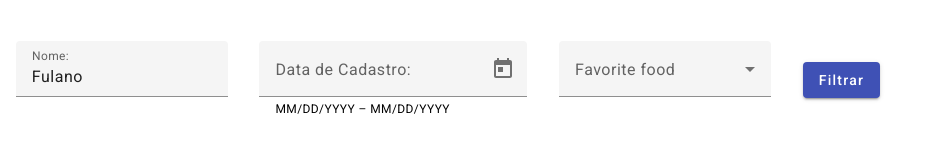
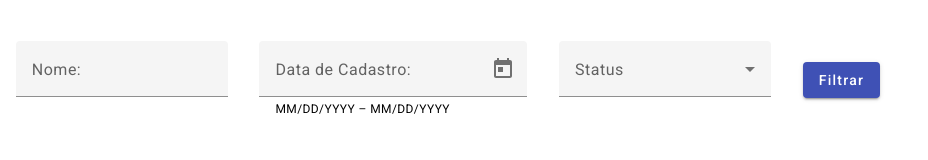
Before and after one commit to adrianomisina/Projeto-Filtro-de-Lista-de-Usu-rios---Angular, an Angular app: page / in a window 1280 px wide. Shown: the top 160 px of the page, without its empty margins (0-928 px from the left). Built offline with nearby package versions, Linux system fonts and the light colour scheme.

Commit message:
Armazenamento dos Valores dos Filtros

```diff
--- a/src/app/components/filter/filter.component.html
+++ b/src/app/components/filter/filter.component.html
@@ -3,7 +3,7 @@
     <div class="form__name">
       <mat-form-field class="example-full-width">
         <mat-label>Nome: </mat-label>
-        <input matInput placeholder="Ex. Fulano da Silva" value="Fulano">
+        <input matInput placeholder="Ex. Fulano da Silva" name="name" [(ngModel)]="filterOptions.name">
       </mat-form-field>
     </div>
 
@@ -11,8 +11,8 @@
       <mat-form-field>
         <mat-label>Data de Cadastro: </mat-label>
         <mat-date-range-input [rangePicker]="picker">
-          <input matStartDate placeholder="Start date">
-          <input matEndDate placeholder="End date">
+          <input matStartDate placeholder="Start date" name="startDate"[(ngModel)]="filterOptions.startDate">
+          <input matEndDate placeholder="End date" name = "endDate" [(ngModel)]="filterOptions.endDate">
         </mat-date-range-input>
         <mat-hint>MM/DD/YYYY – MM/DD/YYYY</mat-hint>
         <mat-datepicker-toggle matIconSuffix [for]="picker"></mat-datepicker-toggle>
@@ -22,17 +22,17 @@
 
     <div class="form__status">
       <mat-form-field>
-        <mat-label>Favorite food</mat-label>
-        <mat-select>
-          <mat-option *ngFor =" let food of foods" [value]="food.value">
-            {{food.viewValue}}
+        <mat-label>Status</mat-label>
+        <mat-select name="status" [(ngModel)]="filterOptions.status">
+          <mat-option *ngFor =" let status of statusList" [value]="status.value">
+            {{status.description}}
           </mat-option>
         </mat-select>
       </mat-form-field>
     </div>
 
     <div class="form__button">
-      <button mat-raised-button color="primary">Filtrar</button>
+      <button mat-raised-button color="primary" (click)="onFilter()">Filtrar</button>
     </div>
   </form>
 </div>
--- a/src/app/components/filter/filter.component.ts
+++ b/src/app/components/filter/filter.component.ts
@@ -1,15 +1,26 @@
 import { Component } from '@angular/core';
+import { IFilterOptions } from '../../interfaces/filter-0ptions-interface';
 
 @Component({
   selector: 'app-filter',
   templateUrl: './filter.component.html',
   styleUrl: './filter.component.scss'
 })
+
 export class FilterComponent {
-  foods = [
-    {
-      value: 'Teste',
-      viewValue: 'Teste'
-    }
-  ]
+  filterOptions: IFilterOptions = {
+    name: undefined,
+    startDate: undefined,
+    endDate: undefined,
+    status: undefined,
+  };
+
+  statusList = [
+    {description: 'Ativo', value: true},
+    {description: 'Inativo', value: false},
+  ];
+
+  onFilter() {
+    console.log(this.filterOptions)
+  };
 }
--- /dev/null
+++ b/src/app/interfaces/filter-0ptions-interface.ts
@@ -0,0 +1,6 @@
+export interface IFilterOptions {
+  name: string | undefined;
+  startDate:Date | undefined;
+  endDate: Date | undefined;
+  status: boolean | undefined;
+}
```
